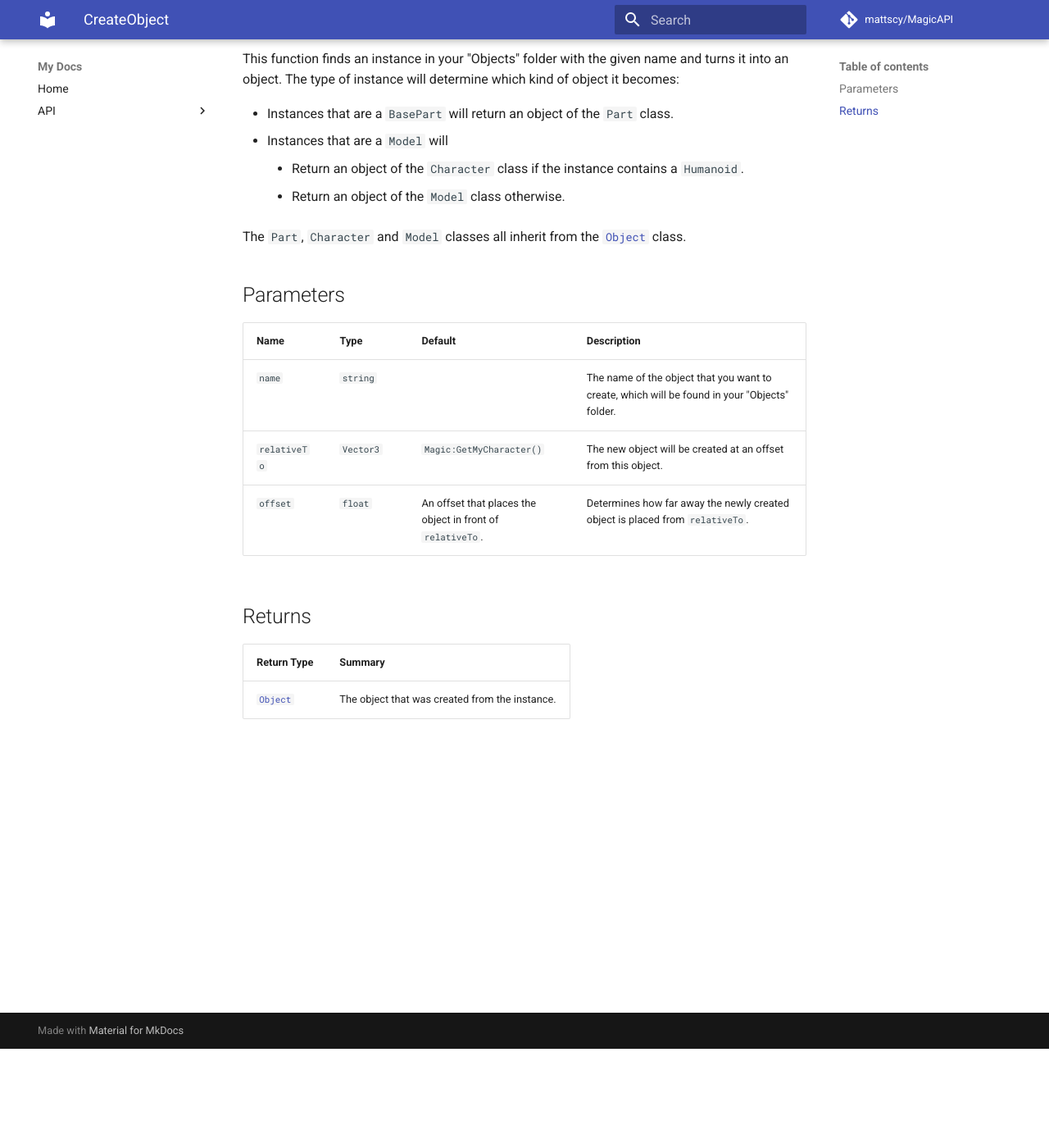
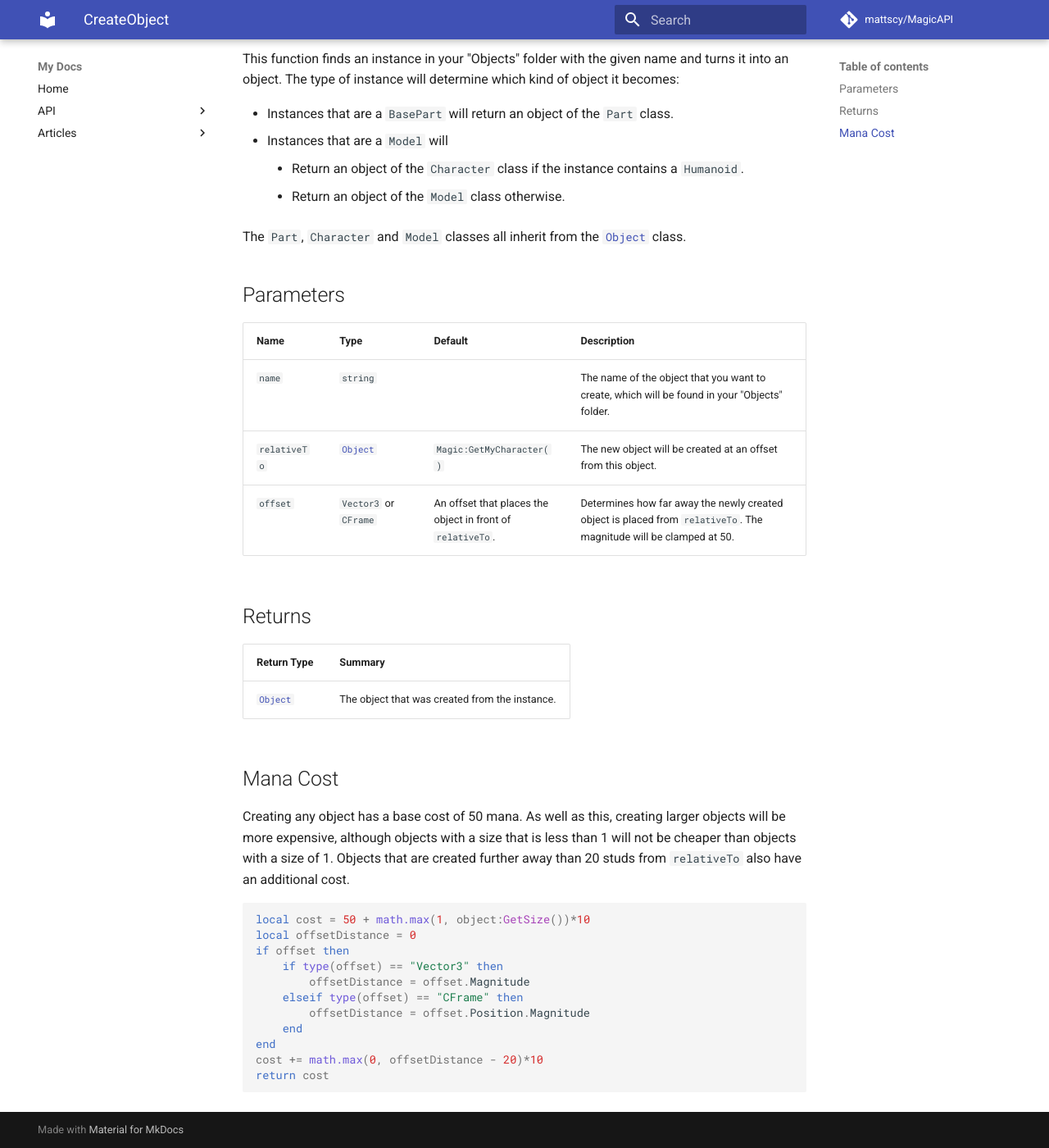
Before and after one commit to mattscy/MagicAPI, an MkDocs documentation site: the page built from docs/api/magic/CreateObject.md, in a window 1280 px wide and 1400 px high, scrolled down 121 px. Shown: the whole window at 82% size. Built offline with MkDocs 1.6.1 and Material for MkDocs 9.7.7, drawn with Linux system fonts in a browser that asks for light colours; comment, search, counter and statistics services are not loaded.

Commit message:
add docs

````diff
--- a/docs/api/magic/CreateObject.md
+++ b/docs/api/magic/CreateObject.md
@@ -13,8 +13,8 @@ The `Part`, `Character` and `Model` classes all inherit from the [`Object`][obj]
 | Name | Type | Default | Description |
 | - | - | - | - |
 | `name` | `string` | | The name of the object that you want to create, which will be found in your "Objects" folder. |
-| `relativeTo` | `Vector3` | `Magic:GetMyCharacter()` | The new object will be created at an offset from this object. |
-| `offset` | `float` | An offset that places the object in front of `relativeTo`. | Determines how far away the newly created object is placed from `relativeTo`.
+| `relativeTo` | [`Object`][obj] | `Magic:GetMyCharacter()` | The new object will be created at an offset from this object. |
+| `offset` | `Vector3` or `CFrame` | An offset that places the object in front of `relativeTo`. | Determines how far away the newly created object is placed from `relativeTo`. The magnitude will be clamped at 50.
 
 ## Returns
 | Return Type | Summary |
@@ -22,3 +22,19 @@ The `Part`, `Character` and `Model` classes all inherit from the [`Object`][obj]
 | [`Object`][obj] | The object that was created from the instance. |
 
 [obj]: ../../object/
+
+## Mana Cost
+Creating any object has a base cost of 50 mana. As well as this, creating larger objects will be more expensive, although objects with a size that is less than 1 will not be cheaper than objects with a size of 1. Objects that are created further away than 20 studs from `relativeTo` also have an additional cost.
+```lua
+local cost = 50 + math.max(1, object:GetSize())*10
+local offsetDistance = 0
+if offset then
+    if type(offset) == "Vector3" then
+        offsetDistance = offset.Magnitude
+    elseif type(offset) == "CFrame" then
+        offsetDistance = offset.Position.Magnitude
+    end
+end
+cost += math.max(0, offsetDistance - 20)*10
+return cost
+```
--- a/mkdocs.yml
+++ b/mkdocs.yml
@@ -14,6 +14,8 @@ nav:
     - Object: api/object/
     - Subscription: api/subscription/
     - HitDetails: api/hitdetails/
+  - Articles:
+    - Priority of Forces: articles/forcepriorities/
 
 
 markdown_extensions:
````
Also changed, not shown: docs/api/magic/Fling.md (+7 -7 lines), docs/api/magic/GetLingeringObject.md (+14 -0 lines), docs/api/magic/GetObject.md (+7 -0 lines), docs/api/subscription/index.md (+1 -1 lines), docs/articles/forcepriorities.md (added, +17 -0 lines).
